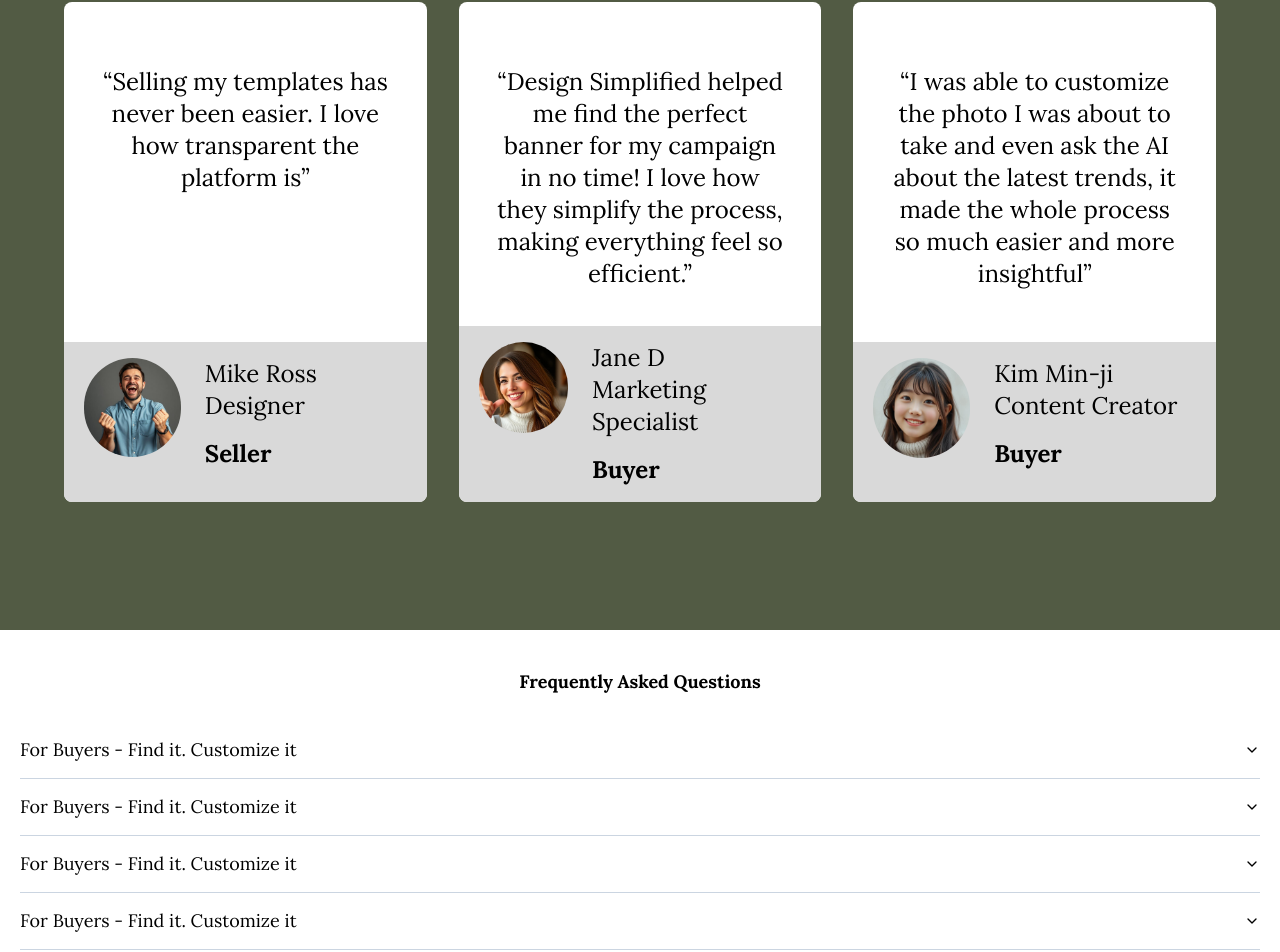
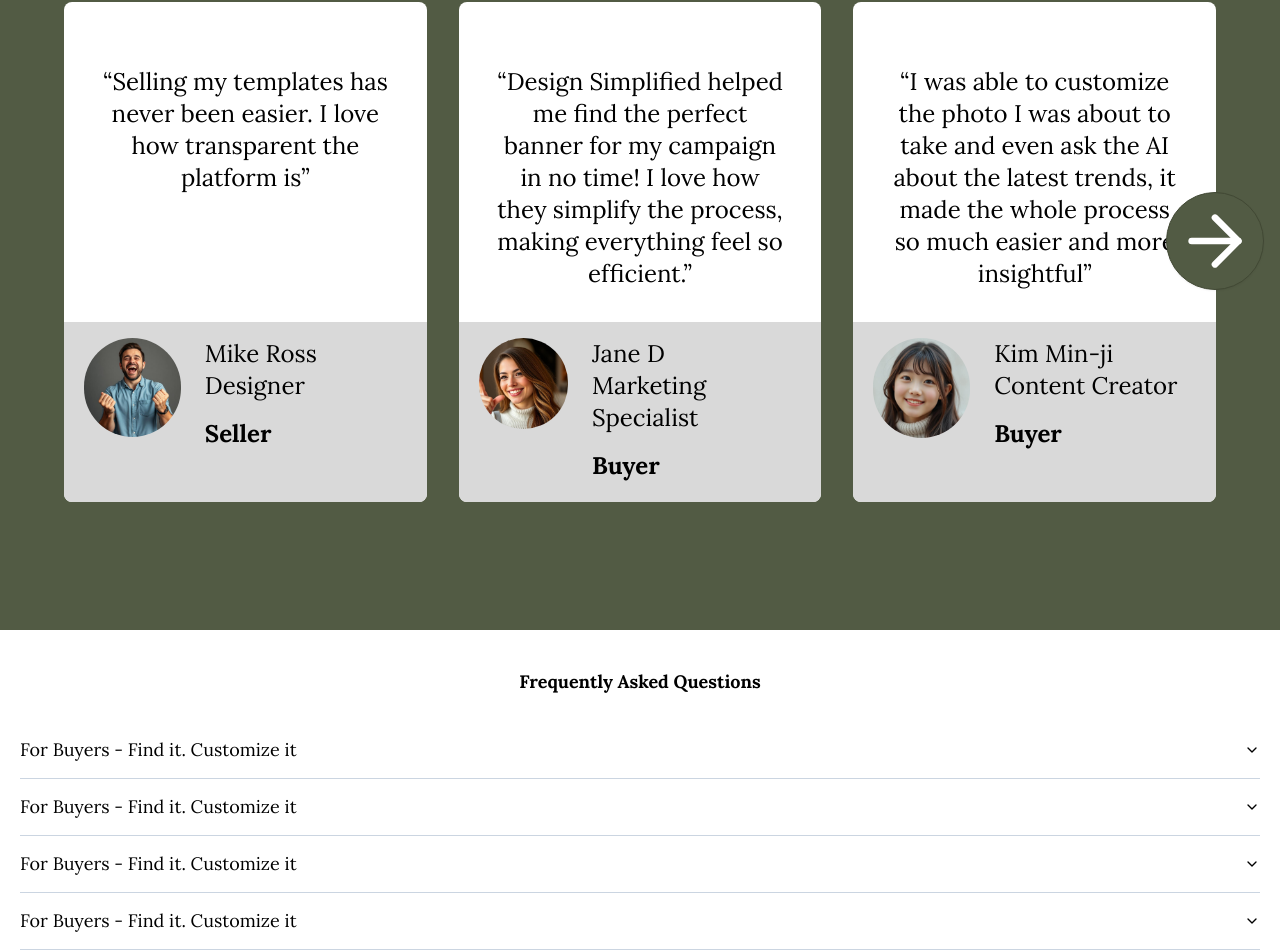
Before and after one commit to Design-Simplified/FE, a Next.js app: page / in a window 1280 px wide. Shown: the part 6157-7109 px from the top of the page. Built offline with nearby package versions, Linux system fonts and the light colour scheme; no server answers.

Commit message:
fix: add arrow di fourth section and fixing height customer identities on fourth section

```diff
--- a/src/app/(LandingPage)/_components/LandingPage/FourthSection.tsx
+++ b/src/app/(LandingPage)/_components/LandingPage/FourthSection.tsx
@@ -1,5 +1,7 @@
+import Button from "@/components/buttons/Button";
 import NextImage from "@/components/NextImage";
 import Typography from "@/components/Typography";
+import { ArrowRightIcon } from "lucide-react";
 
 const Testimonies = [
   {
@@ -31,6 +33,12 @@
 export default function FourthSection() {
   return (
     <div className="w-full relative flex pt-20 pb-32 px-8 bg-[#525B44] sm:px-10 lg:px-16">
+      <Button
+        variant="green"
+        className="hidden sm:inline-block absolute top-1/2 right-4 z-[200] rounded-full lg:p-2 hover:transform hover:scale-110"
+      >
+        <ArrowRightIcon size={80} className="lg:w-fit sm:w-[50px]" />
+      </Button>
       <div className="flex flex-col gap-8 isi w-full sm:gap-20">
         <div className="title flex flex-col w-full gap-2 sm:gap-5 lg:gap-8 ">
           <Typography
@@ -61,7 +69,7 @@
               >
                 {testimony.review}
               </Typography>
-              <div className="absolute rounded-b-lg bottom-0 w-full bg-[#D9D9D9] min-h-28 flex flex-row gap-6 py-4 px-5 sm:min-h-[145px] md:min-h-[160px]">
+              <div className="absolute rounded-b-lg bottom-0 w-full bg-[#D9D9D9] min-h-28 flex flex-row gap-6 py-4 px-5 sm:min-h-[145px] md:min-h-[160px] xl:min-h-[180px]">
                 <NextImage
                   src={testimony.img}
                   alt={`Profile ${index + 1}`}
```
